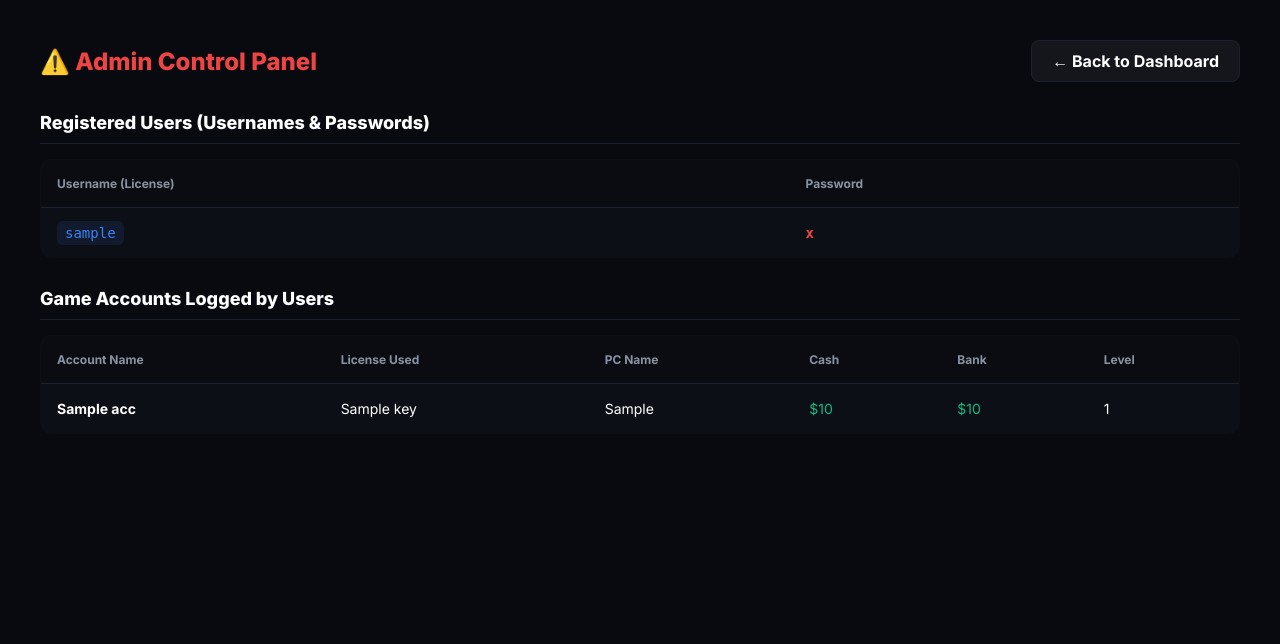
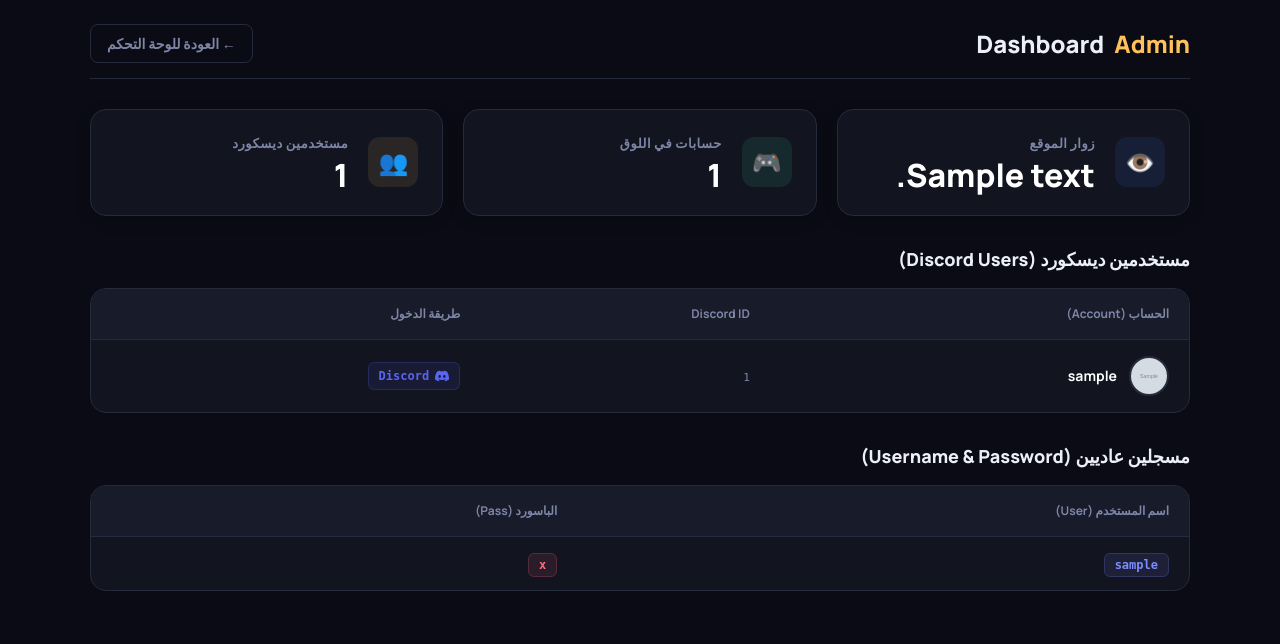
Before and after one commit to ims13q-pixel/-, a Flask app: template templates/admin.html in a window 1280 px wide. Shown: the top 644 px of the page. Run offline with Flask 3, Linux system fonts and the light colour scheme; the template is opened without the code that fills it: most values are stand-ins (such as "Sample title", 1, 10 or a date in 2020); grey boxes marked "Sample" are stand-in pictures.

Commit message:
Update admin.html

```diff
--- a/templates/admin.html
+++ b/templates/admin.html
@@ -1,61 +1,138 @@
-<!doctype html>
-<html lang="en">
+<!DOCTYPE html>
+<html lang="ar" dir="rtl">
 <head>
 <meta charset="utf-8">
-<meta name="viewport" content="width=device-width,initial-scale=1">
-<title>ADMIN | OVERSEER</title>
+<meta name="viewport" content="width=device-width, initial-scale=1">
+<title>Admin Dashboard - OVERSEER</title>
+<link href="https://fonts.googleapis.com/css2?family=Manrope:wght@400;600;700;800&display=swap" rel="stylesheet">
 <style>
-    @import url('https://fonts.googleapis.com/css2?family=Inter:wght@400;500;600;700;800&display=swap');
-    :root { --bg: #080a10; --text: #ffffff; --dim: #8b93a3; --green: #10b981; --red: #ef4444; --border: #1c2130; }
-    body { margin: 0; background: var(--bg); color: var(--text); font-family: 'Inter', sans-serif; padding: 40px 20px; }
-    .container { max-width: 1200px; margin: 0 auto; display: flex; flex-direction: column; gap: 30px; }
-    .top-bar { display: flex; justify-content: space-between; align-items: center; }
-    h1 { margin: 0; font-size: 24px; font-weight: 900; color: var(--red); }
-    .btn { background: rgba(255,255,255,0.05); border: 1px solid var(--border); color: white; padding: 10px 20px; border-radius: 8px; text-decoration: none; font-weight: 700; transition: 0.3s; }
-    .btn:hover { background: rgba(255,255,255,0.1); }
-    .section-title { font-size: 18px; font-weight: 800; margin-bottom: 15px; border-bottom: 1px solid var(--border); padding-bottom: 10px; }
-    table { width: 100%; border-collapse: collapse; background: #0d0f16; border-radius: 12px; overflow: hidden; border: 1px solid var(--border); }
-    th { text-align: left; padding: 16px; color: var(--dim); font-size: 12px; font-weight: 700; border-bottom: 1px solid var(--border); background: rgba(0,0,0,0.2); }
-    td { padding: 16px; border-bottom: 1px solid var(--border); font-size: 14px; }
+    :root { --bg: #0a0b14; --p: #12141f; --p2: #181b29; --line: #252a3d; --ink: #eceffa; --mute: #7d86a6; --ac: #7c8cff; --ok: #3ddc97; --bad: #ff6b7d; --gold: #ffc15a; }
+    * { box-sizing: border-box; margin: 0; padding: 0; }
+    body { background: var(--bg); color: var(--ink); font: 14px/1.5 Manrope, sans-serif; padding: 24px; }
+    .container { max-width: 1100px; margin: 0 auto; }
+
+    .header { display: flex; justify-content: space-between; align-items: center; margin-bottom: 30px; border-bottom: 1px solid var(--line); padding-bottom: 15px; }
+    .header h1 { font-size: 24px; font-weight: 800; display: flex; align-items: center; gap: 10px; }
+    .header h1 span { color: var(--gold); }
+    .header a { color: var(--mute); text-decoration: none; font-weight: 700; padding: 8px 16px; border: 1px solid var(--line); border-radius: 8px; transition: 0.2s; }
+    .header a:hover { color: var(--ink); border-color: var(--ac); }
+
+    /* البطاقات الإحصائية */
+    .stats-grid { display: grid; grid-template-columns: repeat(3, 1fr); gap: 20px; margin-bottom: 30px; }
+    .card { background: var(--p); border: 1px solid var(--line); border-radius: 16px; padding: 24px; display: flex; align-items: center; gap: 20px; box-shadow: 0 4px 15px rgba(0,0,0,0.2); }
+    .card-icon { width: 50px; height: 50px; border-radius: 12px; display: flex; justify-content: center; align-items: center; font-size: 24px; }
+    .card-info h3 { font-size: 13px; color: var(--mute); font-weight: 600; text-transform: uppercase; letter-spacing: 0.5px; margin-bottom: 5px; }
+    .card-info .value { font-size: 32px; font-weight: 800; color: #fff; line-height: 1; }
+
+    /* الجداول */
+    .section-title { font-size: 18px; font-weight: 800; margin-bottom: 15px; display: flex; align-items: center; gap: 10px; }
+    .table-wrap { background: var(--p); border: 1px solid var(--line); border-radius: 16px; overflow: hidden; margin-bottom: 30px; }
+    table { width: 100%; border-collapse: collapse; }
+    th { text-align: right; padding: 16px 20px; color: var(--mute); font-size: 12px; border-bottom: 1px solid var(--line); background: var(--p2); font-weight: 700; }
+    td { padding: 16px 20px; border-bottom: 1px solid var(--line); vertical-align: middle; }
     tr:last-child td { border-bottom: none; }
-    .badge { background: rgba(59,130,246,0.1); color: #3b82f6; padding: 4px 8px; border-radius: 6px; font-family: monospace; }
-    .pass-text { color: var(--red); font-family: monospace; font-weight: bold; }
+    tr:hover { background: rgba(255,255,255,0.02); }
+
+    .user-row { display: flex; align-items: center; gap: 12px; }
+    .avatar { width: 40px; height: 40px; border-radius: 50%; background: var(--p2); object-fit: cover; border: 2px solid var(--line); }
+    .user-info { display: flex; flex-direction: column; }
+    .user-name { font-weight: 700; color: #fff; }
+    .user-id { font-size: 11px; color: var(--mute); font-family: monospace; }
+
+    .badge { padding: 4px 10px; border-radius: 6px; font-size: 12px; font-weight: 700; font-family: monospace; }
+    .badge-user { background: rgba(124,140,255,0.1); color: var(--ac); border: 1px solid rgba(124,140,255,0.2); }
+    .badge-pass { background: rgba(255,107,125,0.1); color: var(--bad); border: 1px solid rgba(255,107,125,0.2); }
+    .badge-discord { background: rgba(88,101,242,0.1); color: #5865F2; border: 1px solid rgba(88,101,242,0.2); display: flex; align-items: center; gap: 6px; width: fit-content; }
+
+    @media (max-width: 768px) {
+        .stats-grid { grid-template-columns: 1fr; }
+        .header { flex-direction: column; align-items: flex-start; gap: 15px; }
+        .table-wrap { overflow-x: auto; }
+    }
 </style>
 </head>
 <body>
 <div class="container">
-    <div class="top-bar">
-        <h1>⚠️ Admin Control Panel</h1>
-        <a href="/" class="btn">← Back to Dashboard</a>
+    <div class="header">
+        <h1><span>Admin</span> Dashboard</h1>
+        <a href="/">← العودة للوحة التحكم</a>
     </div>
-    <div>
-        <div class="section-title">Registered Users (Usernames & Passwords)</div>
+
+    <!-- الإحصائيات -->
+    <div class="stats-grid">
+        <div class="card">
+            <div class="card-icon" style="background: rgba(59,130,246,0.1); color: var(--ac);">👁️</div>
+            <div class="card-info">
+                <h3>زوار الموقع</h3>
+                <div class="value">{{ visits }}</div>
+            </div>
+        </div>
+        <div class="card">
+            <div class="card-icon" style="background: rgba(62,224,163,0.1); color: var(--ok);">🎮</div>
+            <div class="card-info">
+                <h3>حسابات في اللوق</h3>
+                <div class="value">{{ total_accounts }}</div>
+            </div>
+        </div>
+        <div class="card">
+            <div class="card-icon" style="background: rgba(255,193,90,0.1); color: var(--gold);">👥</div>
+            <div class="card-info">
+                <h3>مستخدمين ديسكورد</h3>
+                <div class="value">{{ discord_users|length }}</div>
+            </div>
+        </div>
+    </div>
+
+    <!-- مستخدمين ديسكورد -->
+    <div class="section-title">مستخدمين ديسكورد (Discord Users)</div>
+    <div class="table-wrap">
         <table>
-            <thead><tr><th>Username (License)</th><th>Password</th></tr></thead>
+            <thead>
+                <tr>
+                    <th>الحساب (Account)</th>
+                    <th>Discord ID</th>
+                    <th>طريقة الدخول</th>
+                </tr>
+            </thead>
             <tbody>
-                {% for username, password in users.items() %}
+                {% for u in discord_users %}
                 <tr>
-                    <td><span class="badge">{{ username }}</span></td>
-                    <td><span class="pass-text">{{ password }}</span></td>
+                    <td>
+                        <div class="user-row">
+                            <img src="{{ u.avatar }}" class="avatar" alt="Avatar">
+                            <div class="user-info">
+                                <span class="user-name">{{ u.username }}</span>
+                            </div>
+                        </div>
+                    </td>
+                    <td><span class="user-id">{{ u.id }}</span></td>
+                    <td><span class="badge badge-discord"><svg width="14" height="14" viewBox="0 0 24 24" fill="currentColor"><path d="M20.317 4.3698a19.7913 19.7913 0 00-4.8851-1.5152.0741.0741 0 00-.0785.0371c-.211.3753-.4447.8648-.6083 1.2495-1.8447-.2762-3.68-.2762-5.4868 0-.1636-.3933-.4058-.8742-.6177-1.2495a.077.077 0 00-.0785-.037 19.7363 19.7363 0 00-4.8852 1.515.0699.0699 0 00-.0321.0277C.5334 9.0458-.319 13.5799.0992 18.0578a.0824.0824 0 00.0312.0561c2.0528 1.5076 4.0413 2.4228 5.9929 3.0294a.0777.0777 0 00.0842-.0276c.4616-.6304.8731-1.2952 1.226-1.9942a.076.076 0 00-.0416-.1057c-.6528-.2476-1.2743-.5495-1.8722-.8923a.077.077 0 01-.0076-.1277c.1258-.0943.2517-.1923.3718-.2914a.0743.0743 0 01.0776-.0105c3.9278 1.7933 8.18 1.7933 12.0614 0a.0739.0739 0 01.0785.0095c.1202.099.246.1981.3728.2924a.077.077 0 01-.0066.1276 12.2986 12.2986 0 01-1.873.8914.0766.0766 0 00-.0407.1067c.3604.698.7719 1.3628 1.225 1.9932a.076.076 0 00.0842.0286c1.961-.6067 3.9495-1.5219 6.0023-3.0294a.077.077 0 00.0313-.0552c.5004-5.177-.8382-9.6739-3.5485-13.6604a.061.061 0 00-.0312-.0286zM8.02 15.3312c-1.1825 0-2.1569-1.0857-2.1569-2.419 0-1.3332.9555-2.4189 2.157-2.4189 1.2108 0 2.1757 1.0952 2.1568 2.419 0 1.3332-.9555 2.4189-2.1569 2.4189zm7.9748 0c-1.1825 0-2.1569-1.0857-2.1569-2.419 0-1.3332.9554-2.4189 2.1569-2.4189 1.2108 0 2.1757 1.0952 2.1568 2.419 0 1.3332-.946 2.4189-2.1568 2.4189z"/></svg> Discord</span></td>
                 </tr>
+                {% else %}
+                <tr><td colspan="3" style="text-align:center; color:var(--mute);">لا يوجد مستخدمين ديسكورد حالياً</td></tr>
                 {% endfor %}
             </tbody>
         </table>
     </div>
-    <div>
-        <div class="section-title">Game Accounts Logged by Users</div>
+
+    <!-- مسجلين عاديين -->
+    <div class="section-title">مسجلين عاديين (Username & Password)</div>
+    <div class="table-wrap">
         <table>
-            <thead><tr><th>Account Name</th><th>License Used</th><th>PC Name</th><th>Cash</th><th>Bank</th><th>Level</th></tr></thead>
+            <thead>
+                <tr>
+                    <th>اسم المستخدم (User)</th>
+                    <th>الباسورد (Pass)</th>
+                </tr>
+            </thead>
             <tbody>
-                {% for acc in accounts %}
+                {% for u in normal_users %}
                 <tr>
-                    <td style="font-weight:bold;">{{ acc.name }}</td>
-                    <td>{{ acc.key }}</td>
-                    <td>{{ acc.pc }}</td>
-                    <td style="color:var(--green);">${{ "{:,.0f}".format(acc.cash) }}</td>
-                    <td style="color:var(--green);">${{ "{:,.0f}".format(acc.bank) }}</td>
-                    <td>{{ acc.total_level }}</td>
+                    <td><span class="badge badge-user">{{ u.username }}</span></td>
+                    <td><span class="badge badge-pass">{{ u.password }}</span></td>
                 </tr>
+                {% else %}
+                <tr><td colspan="2" style="text-align:center; color:var(--mute);">لا يوجد مسجلين عاديين حالياً</td></tr>
                 {% endfor %}
             </tbody>
         </table>
```
